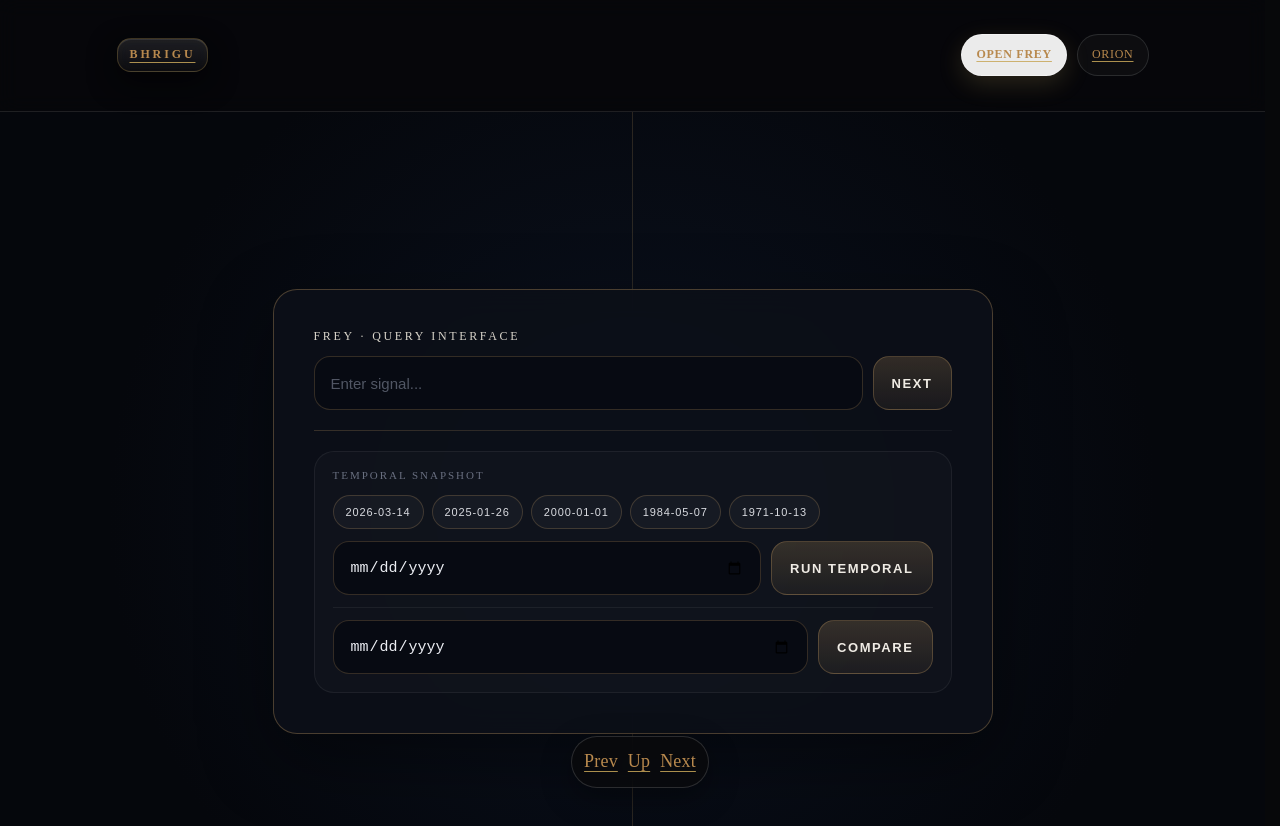
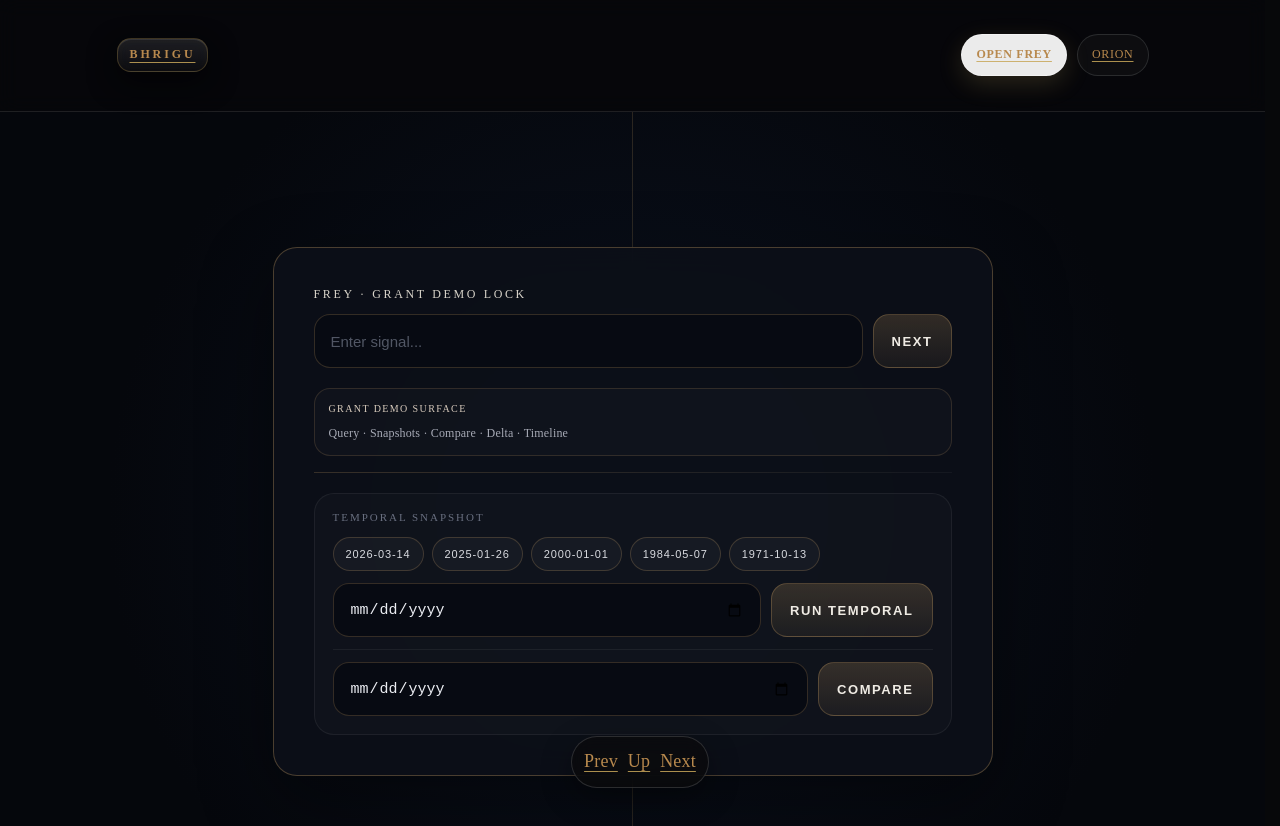
Before and after one commit to AiBhrigu/bhrigu-portal, a Next.js app: page /frey in a window 1280 px wide. Shown: the top 826 px of the page. Built offline with nearby package versions, Linux system fonts and the light colour scheme.

Commit message:
FREY grant demo lock v0.1

```diff
--- a/pages/frey.js
+++ b/pages/frey.js
@@ -338,7 +338,13 @@ export default function Frey({ initialDate, initialResult, initialCompareDate, i
       <div className="freyAxis" />
       <div className="freyMembrane" data-frey-bind={MARKER} data-frey-query-bind="__FREY_QUERY_INTERFACE_MINI_V0_1__" data-frey-query-date={initialDate || ""}>
         <div className="freyContent">
-          <div className="freyMode">FREY · Query Interface</div>
+          <div
+            className="freyMode"
+            data-frey-grant-demo="__FREY_GRANT_DEMO_LOCK_V0_1__"
+            data-frey-grant-demo-state="LOCKED"
+          >
+            FREY · Grant Demo Lock
+          </div>
 
           <div className="freyCommandRow">
             <input
@@ -348,6 +354,11 @@ export default function Frey({ initialDate, initialResult, initialCompareDate, i
               placeholder="Enter signal..."
             />
             <button className="freyButton" type="button">Next</button>
+          </div>
+
+          <div className="freyGrantDemoBar">
+            <div className="freyGrantDemoTitle">Grant demo surface</div>
+            <div className="freyGrantDemoMeta">Query · Snapshots · Compare · Delta · Timeline</div>
           </div>
 
           <div className="freyDivider" />
@@ -581,6 +592,29 @@ export default function Frey({ initialDate, initialResult, initialCompareDate, i
           text-transform: uppercase;
           font-weight: 600;
           cursor: pointer;
+        }
+
+        .freyGrantDemoBar {
+          display: flex;
+          flex-direction: column;
+          gap: 6px;
+          margin-bottom: 16px;
+          padding: 12px 14px;
+          border-radius: 16px;
+          border: 1px solid rgba(255, 200, 120, 0.14);
+          background: rgba(255, 255, 255, 0.02);
+        }
+
+        .freyGrantDemoTitle {
+          font-size: 10px;
+          letter-spacing: 0.14em;
+          text-transform: uppercase;
+          color: rgba(255, 240, 220, 0.84);
+        }
+
+        .freyGrantDemoMeta {
+          font-size: 12px;
+          color: rgba(220, 224, 236, 0.74);
         }
 
         .freyDivider {
```
